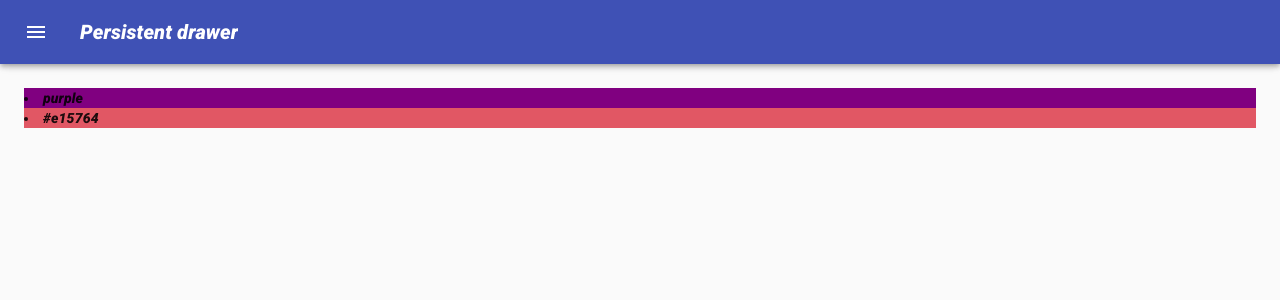
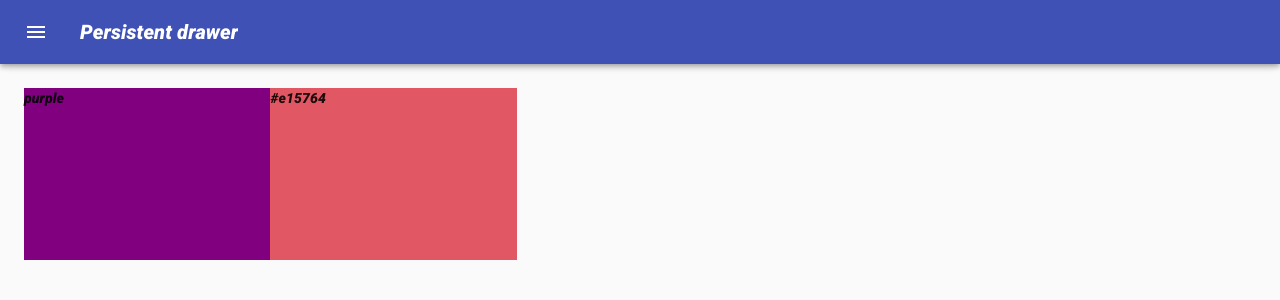
Before and after one commit to dbaramo/color-palette, a React (Create React App) app: page /palette/new in a window 1280 px wide. Shown: the top 300 px of the page. Built offline with nearby package versions, Linux system fonts and the light colour scheme.

Commit message:
created DraggableColorBox.js

```diff
--- /dev/null
+++ b/src/DraggableColorBox.js
@@ -0,0 +1,25 @@
+import { withStyles } from "@material-ui/styles";
+
+const styles = {
+  root: {
+    width: "20%",
+    height: "25%",
+    margin: "0 auto",
+    display: "inline-block",
+    position: "relative",
+    cursor: "pointer",
+    marginBottom: "-3.5px"
+  }
+};
+
+function DraggableColorBox(props) {
+  return (
+    <div
+      className={props.classes.root}
+      style={{ backgroundColor: props.color }}
+    >
+      {props.color}
+    </div>
+  );
+}
+export default withStyles(styles)(DraggableColorBox);
--- a/src/NewPaletteForm.js
+++ b/src/NewPaletteForm.js
@@ -13,6 +13,7 @@
 import ChevronLeftIcon from '@material-ui/icons/ChevronLeft';
 import { ChromePicker } from "react-color";
 import { Button, colors } from "@material-ui/core";
+import DraggableColorBox from "./DraggableColorBox";
 
 
 const drawerWidth = 400;
@@ -58,6 +59,7 @@
   },
   content: {
     flexGrow: 1,
+    height: "calc(100vh - 64px)",
     padding: theme.spacing.unit * 3,
     transition: theme.transitions.create('margin', {
       easing: theme.transitions.easing.sharp,
@@ -175,7 +177,7 @@
             >
               <div className={classes.drawerHeader} />
               {this.state.colors.map(color => (
-                <li style={{backgroundColor: color}}>{color}</li>
+               <DraggableColorBox color={color} />
               ))}
             </main>
           </div>
```
